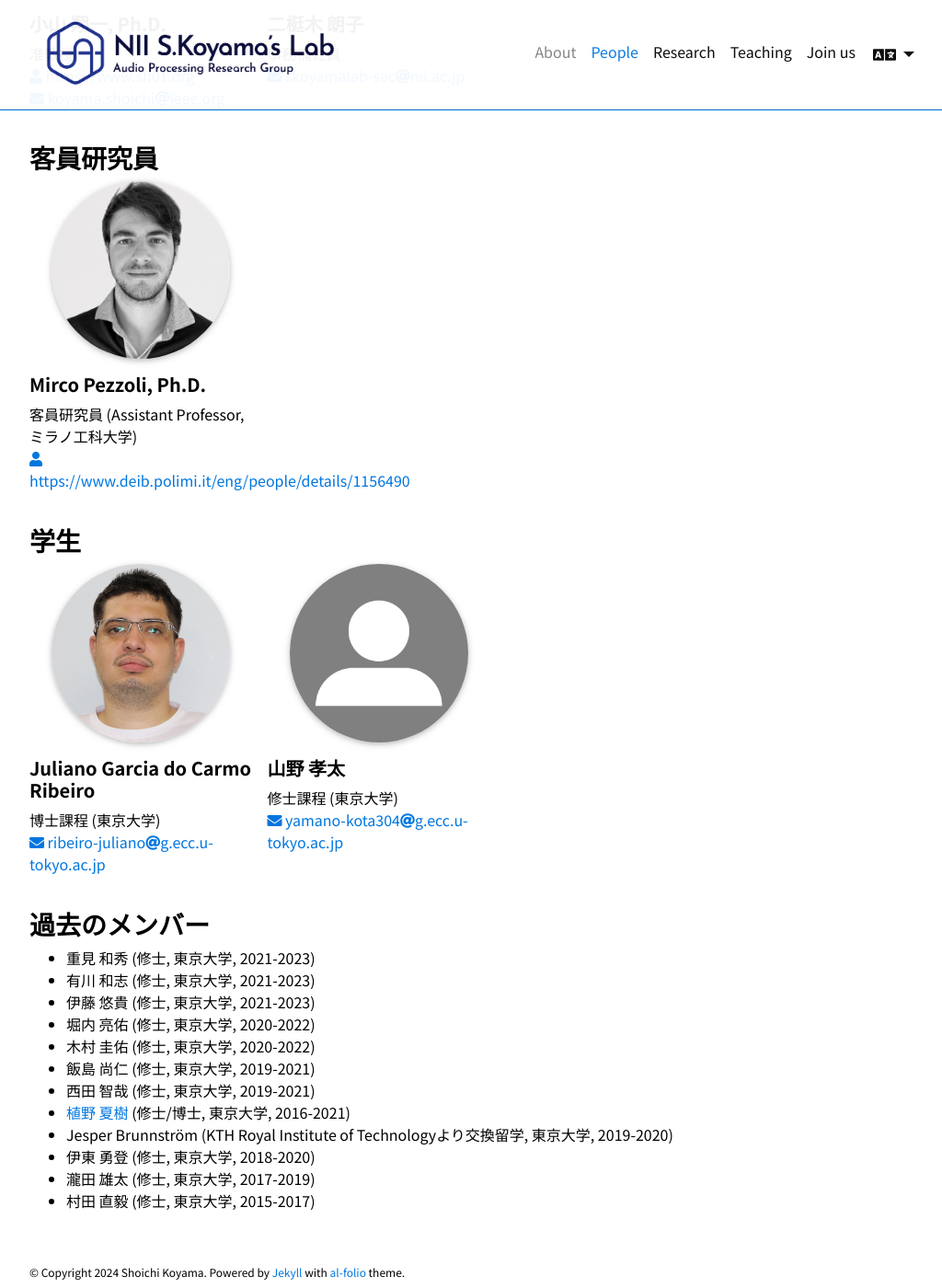
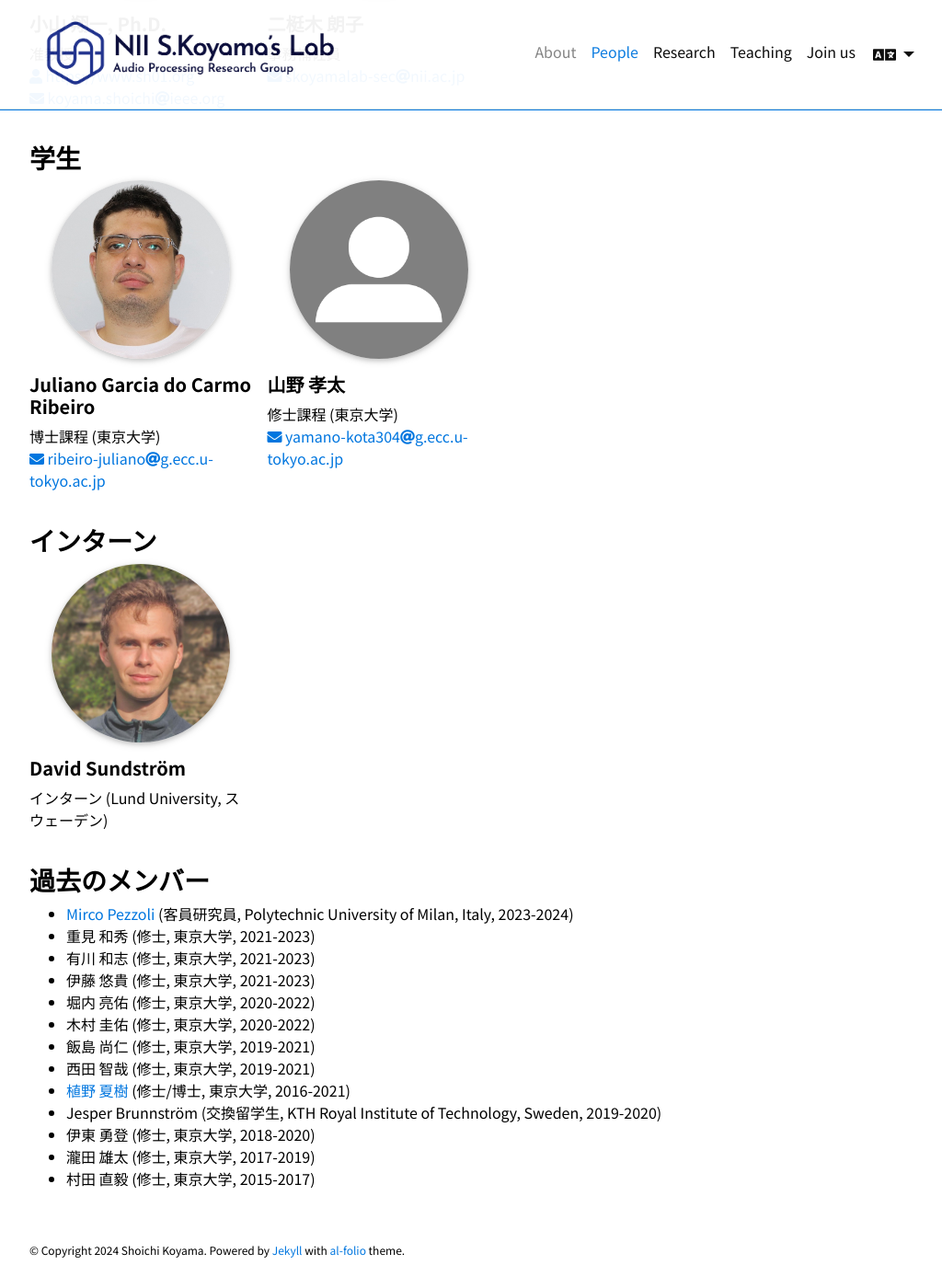
Before and after one commit to skoyamalab/skoyamalab.github.io, a Jekyll site: the page built from _pages_ja/people.md, in a window 1280 px wide and 1400 px high, scrolled down 405 px. Shown: the whole window at 92% size, without its empty margins (123-1147 px from the left). Built offline with Jekyll 4.4.1, drawn with Linux system fonts in a browser that asks for light colours; full-size pictures stand in for the smaller copies a plugin makes; comment, search, counter and statistics services are not loaded; a style sheet for code colours, icons or effects is not loaded; after the commit the page ends 1781 px from its top, so only the background shows below that.

Commit message:
update people

```diff
--- a/_pages_ja/people.md
+++ b/_pages_ja/people.md
@@ -37,21 +37,7 @@ nav_ja_order: 1
 
 <p style="clear:both"></p>
 
-### 客員研究員
-
-<div class="members float-left">
-    {% include figure.html
-        path='assets/img/mpezzoli.png'
-        class="img-fluid z-depth-1 rounded-circle"
-        alt='Mirco Pezzoli' -%}
-    <div class="address">
-        <h5>Mirco Pezzoli, Ph.D.</h5>
-        <p>客員研究員 (Assistant Professor, ミラノ工科大学)</p>
-        <p><a href="https://www.deib.polimi.it/eng/people/details/1156490"><i class="fas fa-user"></i> https://www.deib.polimi.it/eng/people/details/1156490</a></p>
-    </div>
-</div>
-
-<p style="clear:both"></p>
+<!-- ### 客員研究員 -->
 
 ### 学生
 
@@ -81,7 +67,23 @@ nav_ja_order: 1
 
 <p style="clear:both"></p>
 
+### インターン
+
+<div class="members float-left">
+    {% include figure.html
+        path='assets/img/dsundstroem.jpg'
+        class="img-fluid z-depth-1 rounded-circle"
+        alt='David Sundström' -%}
+    <div class="address">
+        <h5>David Sundström</h5>
+        <p>インターン (Lund University, スウェーデン)</p>
+    </div>
+</div>
+
+<p style="clear:both"></p>
+
 ### 過去のメンバー
+- [Mirco Pezzoli](https://www.deib.polimi.it/eng/people/details/1156490) (客員研究員, Polytechnic University of Milan, Italy, 2023-2024)
 - 重見 和秀 (修士, 東京大学, 2021-2023)
 - 有川 和志 (修士, 東京大学, 2021-2023)
 - 伊藤 悠貴 (修士, 東京大学, 2021-2023)
@@ -90,7 +92,7 @@ nav_ja_order: 1
 - 飯島 尚仁 (修士, 東京大学, 2019-2021)
 - 西田 智哉 (修士, 東京大学, 2019-2021)
 - [植野 夏樹](https://natsuenono.github.io/) (修士/博士, 東京大学, 2016-2021)
-- Jesper Brunnström (KTH Royal Institute of Technologyより交換留学, 東京大学, 2019-2020)
+- Jesper Brunnström (交換留学生, KTH Royal Institute of Technology, Sweden, 2019-2020)
 - 伊東 勇登 (修士, 東京大学, 2018-2020)
 - 瀧田 雄太 (修士, 東京大学, 2017-2019)
 - 村田 直毅 (修士, 東京大学, 2015-2017)
```
Also changed, not shown: _news/announcement20240220.md (added, +9 -0 lines), _news_ja/announcement20240220.md (added, +9 -0 lines), _pages/people.md (+20 -18 lines), assets/img/dsundstroem.jpg (added).
